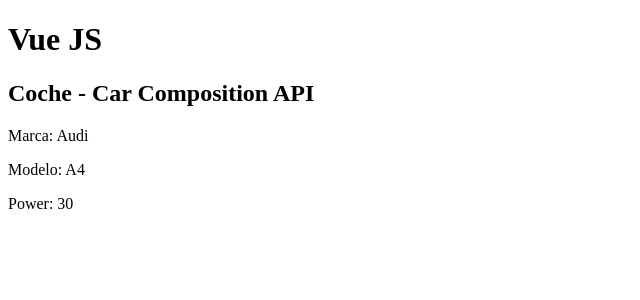
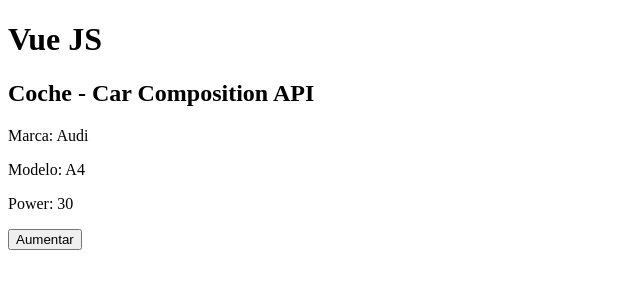
Before and after one commit to klbpower/ang, a Vue app in the folder cursoVue/started/: page / in a window 1280 px wide. Shown: the top 300 px of the page, without its empty margins (0-640 px from the left). Built offline with nearby package versions, Linux system fonts and the light colour scheme.

Commit message:
Props functions

```diff
--- a/cursoVue/started/src/App.vue
+++ b/cursoVue/started/src/App.vue
@@ -1,9 +1,10 @@
 <template>
   <h1>Vue JS</h1>
-  <Car :power="power" />
+  <Car :power="power" :upPower="upPower" />
 </template>
 
 <script>
+import { ref } from "vue";
 import Car from "./components/Car.vue";
 
 export default {
@@ -11,10 +12,16 @@
     Car,
   },
   setup() {
-    let power = 30;
+    let power = ref(30);
+
+    const upPower = () => {
+      power.value++;
+      console.log(" Aumentar potencia");
+    };
 
     return {
       power,
+      upPower,
     };
   },
 };
--- a/cursoVue/started/src/components/Car.vue
+++ b/cursoVue/started/src/components/Car.vue
@@ -3,6 +3,7 @@
   <p>Marca: {{ brand }}</p>
   <p>Modelo: {{ model }}</p>
   <p>Power: {{ power }}</p>
+  <button @click="upPower">Aumentar</button>
 </template>
 
 <script>
@@ -12,16 +13,23 @@
       type: Number,
       default: 60,
     },
+    upPower: Function,
   },
 
   setup(props) {
     const brand = "Audi";
     const model = "A4";
 
-    console.log(props.power);
+    console.log(props);
+
+    const testPower = () => {
+      props.upPower();
+    };
+
     return {
       brand,
       model,
+      testPower,
     };
   },
 };
```
